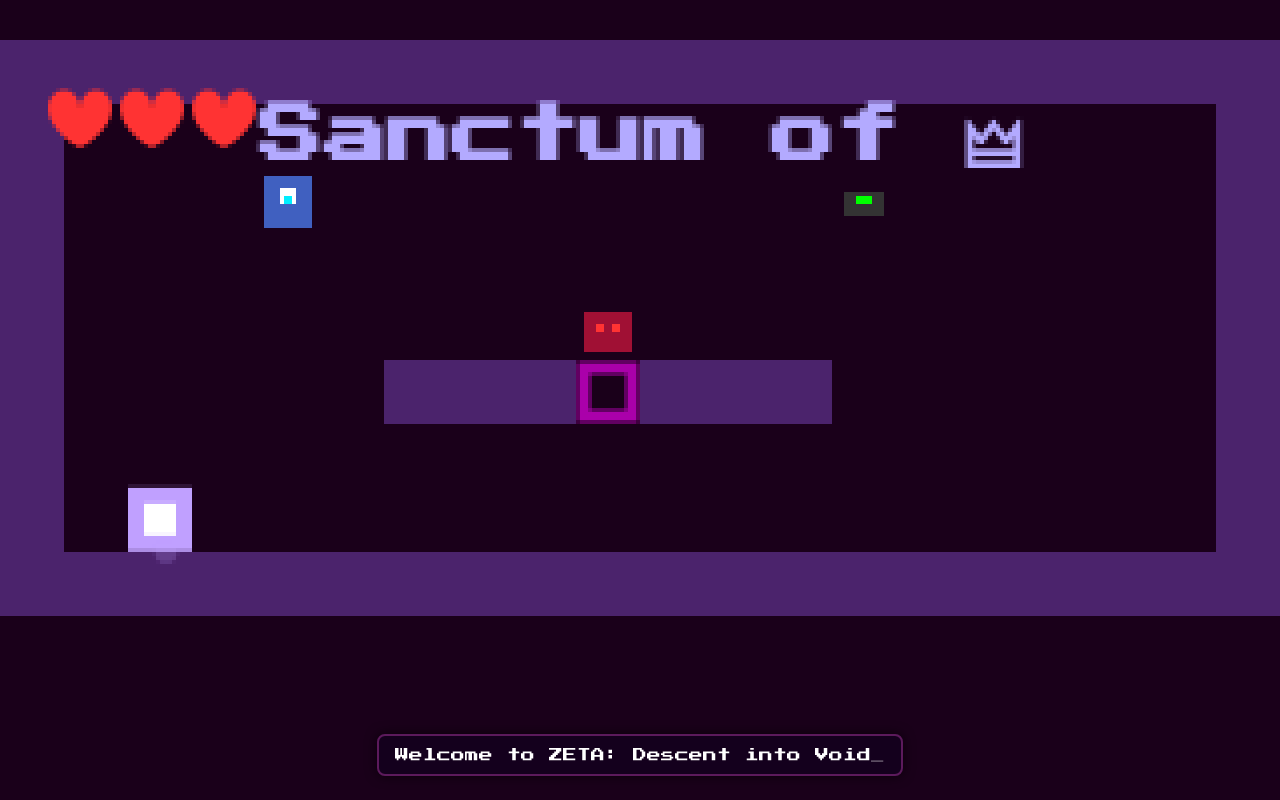
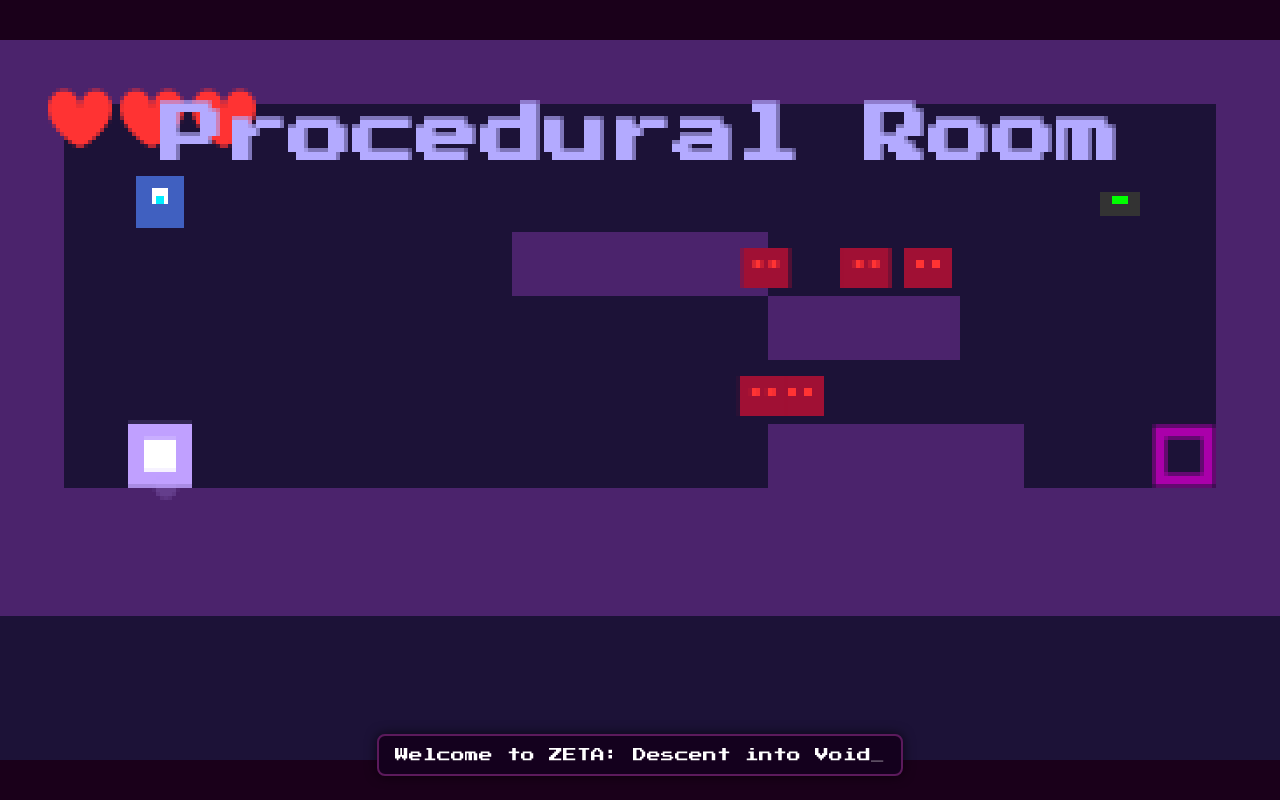
Before and after one commit to shubh72010/Platforma, a plain HTML site: page index.html in a window 1280 px wide. Drawn offline with Linux system fonts and the light colour scheme.

Commit message:
Update index.html

```diff
--- a/index.html
+++ b/index.html
@@ -67,7 +67,7 @@
     <button id="btn-interact">E</button>
   </div>
   <script>
-  // ==== AAA Mobile Controls, Reliable Movement, Attack, and Double Jump ====
+  // ==== ZETA: Descent into Void - Procedural Level + Working Enemies ====
 
   // --- Config ---
   const CANVAS_BASE_W = 320, CANVAS_BASE_H = 180;
@@ -76,11 +76,13 @@
   const PLAYER_SPEED = 1.7;
   const PLAYER_JUMP = 3.8;
   const GRAVITY = 0.18;
-  const ROOM_BG = "#1a001a";
-  const FOG_COLOR = "rgba(40,0,40,0.13)";
+  const ENEMY_SPEED = 0.7;
+  const ENEMY_DAMAGE = 1;
   const font = "'Press Start 2P', monospace";
+  const MAX_HP = 6;
   let dialogActive = false;
   let attackTimer = 0;
+  let gameOver = false;
 
   // --- Canvas / Context ---
   const canvas = document.getElementById('gameCanvas');
@@ -139,7 +141,62 @@
   showControlsIfMobile();
   window.addEventListener("resize", showControlsIfMobile);
 
-  // --- Simple Assets (drawn, no images) ---
+  // --- Procedural Level Generation ---
+  function generateRoom(width=20, height=9) {
+    let map = Array(height).fill().map(()=>Array(width).fill(' '));
+    for(let x=0; x<width; x++) { map[0][x]='='; map[height-1][x]='='; }
+    for(let y=0; y<height; y++) { map[y][0]='='; map[y][width-1]='='; }
+    // Place floor
+    for(let x=1; x<width-1; x++) map[height-2][x]='=';
+    // Add random platforms
+    for(let i=0; i<4; i++) {
+      let px = 2+Math.floor(Math.random()*(width-6));
+      let py = 2+Math.floor(Math.random()*(height-4));
+      for(let j=0; j<3+Math.floor(Math.random()*2); j++)
+        if(px+j<width-1) map[py][px+j]='=';
+    }
+    // Place door (always on right side)
+    let doorX = width-2, doorY = height-3;
+    map[doorY][doorX] = '+';
+    // Place a few enemies on platforms or floor
+    let enemyList = [];
+    let placed = 0;
+    while(placed < 3) {
+      let ex = 2+Math.floor(Math.random()*(width-4));
+      let ey = 1+Math.floor(Math.random()*(height-4));
+      if (map[ey][ex] === ' ' && (map[ey+1][ex] === '=')) {
+        map[ey][ex]='*';
+        enemyList.push({x:ex*TILE, y:ey*TILE, vx:ENEMY_SPEED*(Math.random()<0.5?-1:1), vy:0, dir:Math.random()<0.5?-1:1, dead:false});
+        placed++;
+      }
+    }
+    // Place NPC or lore
+    map[2][2]='n'; map[2][width-3]='@';
+    return {map: map.map(row=>row.join('')), enemies: enemyList, door: {x:doorX, y:doorY}};
+  }
+
+  // --- Rooms ---
+  let autogenRoom = generateRoom();
+  let rooms = {
+    autogen: {
+      name: "Procedural Room",
+      map: autogenRoom.map,
+      doors: [ { x: autogenRoom.door.x, y: autogenRoom.door.y, target: "autogen", tx: 1, ty: autogenRoom.door.y } ],
+      bg: "#181035"
+    }
+  };
+
+  // --- Game State ---
+  let gameState = {
+    room: "autogen",
+    player: {x: 32, y: 64, vx: 0, vy: 0, hp: MAX_HP, onGround: false, facing: 1, attacking: false, jumpCount: 0, invuln:0},
+    dialog: null,
+    enemies: JSON.parse(JSON.stringify(autogenRoom.enemies)),
+    notes: [],
+    corruption: 0
+  };
+
+  // --- Drawing ---
   function drawTile(ch, x, y) {
     if (ch === '=' || ch === '|') {
       ctx.fillStyle = ch === '=' ? "#4b236c" : "#33103c";
@@ -170,57 +227,6 @@
       ctx.fillRect(x+6, y+7, 4, 2);
     }
   }
-
-  // --- Game World ---
-  const rooms = {
-    sanctum: {
-      name: "Sanctum of 🜲",
-      map: [
-        "====================",
-        "=                  =",
-        "=   n        @     =",
-        "=                  =",
-        "=        *         =",
-        "=     ===+===      =",
-        "=                  =",
-        "=                  =",
-        "====================",
-      ],
-      doors: [
-        { x: 10, y: 5, target: "voidhall", tx: 2, ty: 6 }
-      ],
-      bg: "#1a001a"
-    },
-    voidhall: {
-      name: "Hall of the Void",
-      map: [
-        "====================",
-        "=                  =",
-        "=   *          *   =",
-        "=                  =",
-        "=        @         =",
-        "=   ===+===        =",
-        "=                  =",
-        "=                  =",
-        "====================",
-      ],
-      doors: [
-        { x: 7, y: 5, target: "sanctum", tx: 10, ty: 6 }
-      ],
-      bg: "#170020"
-    }
-  };
-
-  // --- Player should start ON TOP of floor, not inside ---
-  // Add jumpCount for double jump
-  let gameState = {
-    room: "sanctum",
-    player: {x: 32, y: 64, vx: 0, vy: 0, hp: 6, onGround: false, facing: 1, attacking: false, jumpCount: 0},
-    dialog: null,
-    enemies: [],
-    notes: [],
-    corruption: 0
-  };
 
   function drawPlayer(x, y, facing, attacking, attackFrame) {
     ctx.save();
@@ -268,6 +274,7 @@
     }
   }
 
+  // --- Dialog System ---
   const dialogDiv = document.getElementById("dialog");
   function showDialog(text, choices) {
     dialogActive = true;
@@ -318,6 +325,7 @@
     }
   });
 
+  // --- Input ---
   let keys = {};
   window.addEventListener("keydown", e => {
     keys[e.key.toLowerCase()]=true;
@@ -333,13 +341,28 @@
     }
   }
 
+  // --- Main Game Loop ---
   function gameLoop() {
     let p = gameState.player;
+    if(gameOver) {
+      ctx.fillStyle="#000b";
+      ctx.fillRect(0,0,canvas.width,canvas.height);
+      ctx.font = "bold 28px "+font;
+      ctx.fillStyle="#f44";
+      ctx.textAlign="center";
+      ctx.fillText("GAME OVER", CANVAS_BASE_W/2, CANVAS_BASE_H/2);
+      ctx.font = "bold 16px "+font;
+      ctx.fillStyle="#fff";
+      ctx.fillText("Tap R to restart", CANVAS_BASE_W/2, CANVAS_BASE_H/2+32);
+      requestAnimationFrame(gameLoop);
+      return;
+    }
+
     let left = keys['arrowleft']||keys['a']||controlsState.left;
     let right = keys['arrowright']||keys['d']||controlsState.right;
     let jump = keys['arrowup']||keys['w']||controlsState.jump;
 
-    // DOUBLE JUMP LOGIC:
+    // DOUBLE JUMP LOGIC
     if (!dialogActive) {
       if (left) { p.vx = -PLAYER_SPEED; p.facing = -1; }
       else if (right) { p.vx = PLAYER_SPEED; p.facing = 1; }
@@ -353,7 +376,7 @@
         controlsState.jump = false; // Prevent holding jump
       }
       if (controlsState.attack) { startAttack(); controlsState.attack = false; }
-      if (controlsState.interact) { /* (interact logic here if needed) */ controlsState.interact = false; }
+      if (controlsState.interact) { /* interact logic here if needed */ controlsState.interact = false; }
     } else {
       p.vx = 0;
     }
@@ -365,7 +388,6 @@
     col = collideWithMap(p.x, nextY);
     if (!col.y) {
       p.y = nextY;
-      // Check if we just left the ground
       if (p.onGround) { p.onGround = false; }
     } else {
       p.vy = 0;
@@ -375,11 +397,57 @@
       }
     }
 
+    // --- Enemy logic ---
+    for(let e of gameState.enemies) {
+      if(e.dead) continue;
+      // Patrol: Turn if edge or wall
+      let ex = e.x/TILE, ey = e.y/TILE;
+      let nx = Math.floor((e.x+e.dir*ENEMY_SPEED*12)/TILE);
+      // Only move if platform in front
+      let below = charAt(nx, ey+1);
+      let front = charAt(nx, ey);
+      if((below==='='||below==='|') && (front===' '||front==='*')) {
+        e.x += e.vx;
+      } else {
+        e.dir *= -1;
+        e.vx = ENEMY_SPEED*e.dir;
+      }
+      // --- Attack by player (attack hitbox)
+      if(p.attacking && attackTimer>0) {
+        let ax = p.facing>0 ? p.x+18 : p.x-2;
+        let ay = p.y+8;
+        if(Math.abs(ax-e.x-8)<14 && Math.abs(ay-e.y-8)<14) {
+          e.dead=true;
+        }
+      }
+      // --- Damage player on contact (if not invulnerable)
+      if(!p.invuln && !e.dead && Math.abs(p.x-e.x)<14 && Math.abs(p.y-e.y)<14) {
+        p.hp -= ENEMY_DAMAGE;
+        p.invuln = 30; // 0.5s
+        if(p.hp<=0) {
+          p.hp = 0; gameOver = true;
+        }
+      }
+    }
+    if(p.invuln) p.invuln--;
+
+    // --- Door/level generation ---
     let door = doorAt(Math.floor((p.x+8)/TILE), Math.floor((p.y+8)/TILE));
     if (door && !dialogActive) {
-      let d = rooms[gameState.room].doors.find(d=>d.x===door.x&&d.y===door.y);
-      if (d) switchRoom(d.target, d.tx, d.ty, p.hp);
+      // Generate new room every time!
+      let newRoom = generateRoom();
+      rooms["autogen"] = {
+        name: "Procedural Room",
+        map: newRoom.map,
+        doors: [ { x: newRoom.door.x, y: newRoom.door.y, target: "autogen", tx: 1, ty: newRoom.door.y } ],
+        bg: "#181035"
+      };
+      switchRoom("autogen", 1, newRoom.door.y, p.hp);
+      gameState.enemies = JSON.parse(JSON.stringify(newRoom.enemies));
+      return requestAnimationFrame(gameLoop);
     }
+
+    // --- NPC/Lore Interact ---
     if ((keys['e']||controlsState.interact) && !dialogActive) {
       let tx = Math.floor((p.x+8)/TILE), ty = Math.floor((p.y+8)/TILE);
       let sym = charAt(tx, ty-1);
@@ -392,21 +460,29 @@
       if (sym==='@') showDialog(["Day 17: Flakious spoke through the void."]);
       controlsState.interact = false;
     }
+
     if (p.attacking) {
       attackTimer--;
       if (attackTimer<=0) { p.attacking = false; attackTimer = 0; }
     }
+
+    // --- Render ---
     ctx.clearRect(0,0,canvas.width,canvas.height);
     ctx.fillStyle = rooms[gameState.room].bg;
     ctx.fillRect(0,0,canvas.width,canvas.height);
     ctx.globalAlpha = 0.14+Math.random()*0.04;
-    ctx.fillStyle = FOG_COLOR;
+    ctx.fillStyle = "#312045";
     ctx.fillRect(0,0,canvas.width,canvas.height); ctx.globalAlpha = 1;
     let map = rooms[gameState.room].map;
     for (let y=0;y<map.length;y++)
       for (let x=0;x<map[0].length;x++)
         drawTile(map[y][x], x*TILE, y*TILE);
-    drawPlayer(p.x,p.y,p.facing,p.attacking,attackTimer);
+    // Enemies
+    for(let e of gameState.enemies) if(!e.dead)
+      drawTile('*', e.x, e.y);
+    // Player
+    if(!p.invuln || (p.invuln%4<2))
+      drawPlayer(p.x,p.y,p.facing,p.attacking,attackTimer);
     drawHearts(p.hp);
     ctx.font = "bold 16px "+font; ctx.fillStyle="#b3aaff";
     ctx.textAlign = "center";
@@ -435,10 +511,36 @@
     gameState.room = name;
     gameState.player.x = tx*TILE;
     gameState.player.y = ty*TILE;
-    gameState.player.hp = hp||6;
+    gameState.player.hp = hp||MAX_HP;
     gameState.player.vy = 0;
     gameState.player.jumpCount = 0;
+    gameState.player.invuln = 0;
+    gameState.player.attacking = false;
   }
+
+  // --- Restart on Game Over ---
+  window.addEventListener("keydown", function(e){
+    if(gameOver && (e.key==="r"||e.key==="R")) {
+      let autogenRoom = generateRoom();
+      rooms = {
+        autogen: {
+          name: "Procedural Room",
+          map: autogenRoom.map,
+          doors: [ { x: autogenRoom.door.x, y: autogenRoom.door.y, target: "autogen", tx: 1, ty: autogenRoom.door.y } ],
+          bg: "#181035"
+        }
+      };
+      Object.assign(gameState, {
+        room: "autogen",
+        player: {x: 32, y: 64, vx: 0, vy: 0, hp: MAX_HP, onGround: false, facing: 1, attacking: false, jumpCount: 0, invuln:0},
+        dialog: null,
+        enemies: JSON.parse(JSON.stringify(autogenRoom.enemies)),
+        notes: [],
+        corruption: 0
+      });
+      gameOver = false;
+    }
+  });
 
   showDialog("Welcome to ZETA: Descent into Void");
   requestAnimationFrame(gameLoop);
```
